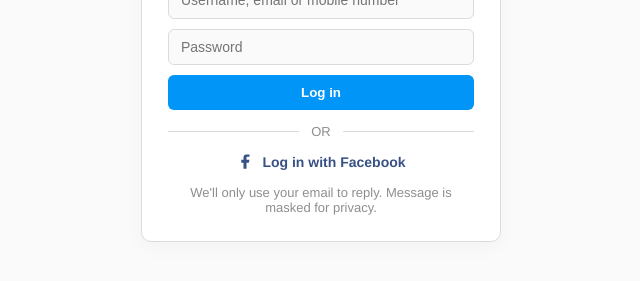
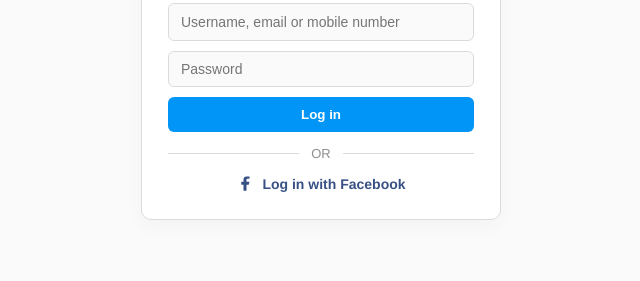
Before and after one commit to salmasalhiiiii-lang/instagram, a plain HTML site: page index.html in a window 1280 px wide. Shown: the part 361-642 px from the top of the page, without its empty margins (319-959 px from the left). Drawn offline with Linux system fonts and the light colour scheme.

Commit message:
Update index.html

```diff
--- a/index.html
+++ b/index.html
@@ -58,8 +58,7 @@
         Log in with Facebook
       </div>
 
-      <div class="muted">We'll only use your email to reply. Message is masked for privacy.</div>
-    </div>
+
   </div>
 
   <script>
```
